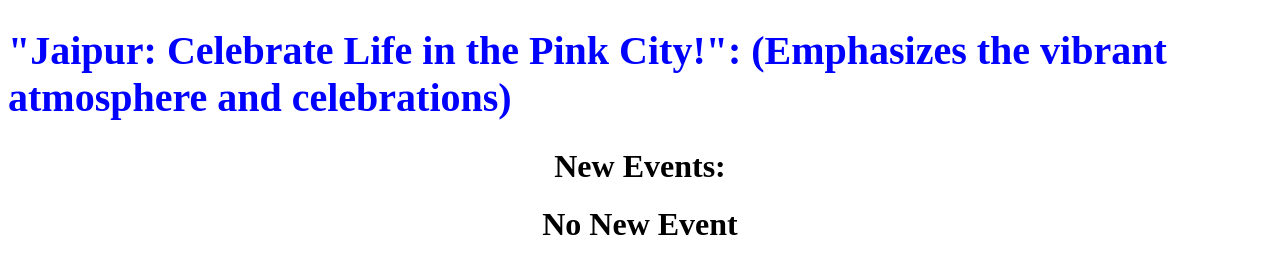
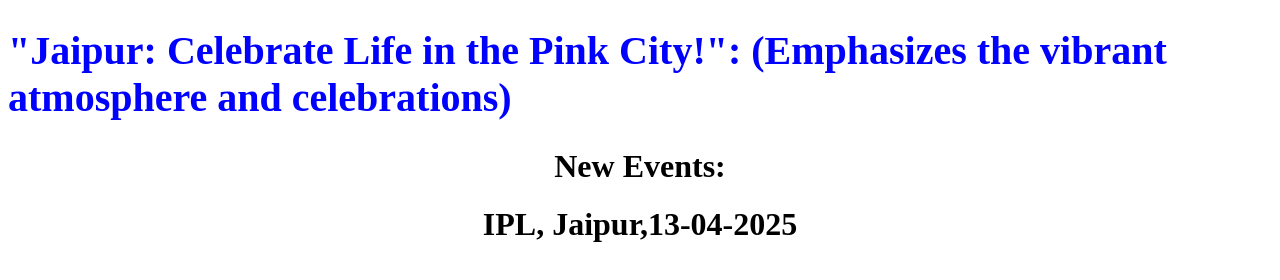
Before and after one commit to Ritesh2019/events, a plain HTML site: page index.html in a window 1280 px wide. Drawn offline with Linux system fonts and the light colour scheme.

Commit message:
ipl commit
commit

```diff
--- a/index.html
+++ b/index.html
@@ -7,6 +7,6 @@
 <body>
 <h1 style="font-size: 40px; color: blue">"Jaipur: Celebrate Life in the Pink City!": (Emphasizes the vibrant atmosphere and celebrations) </h1>
 <h1 align="center">New Events:</h1>
-<h1 align="center" id="eventname">No New Event</h1>
+<h1 align="center" id="eventname">IPL, Jaipur,13-04-2025</h1>
 </body>
 </html>
```
